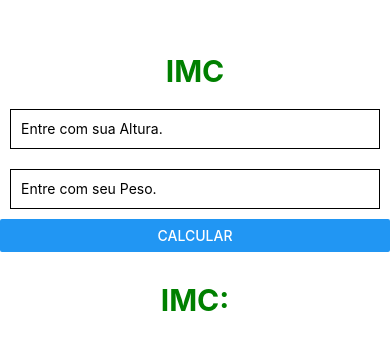
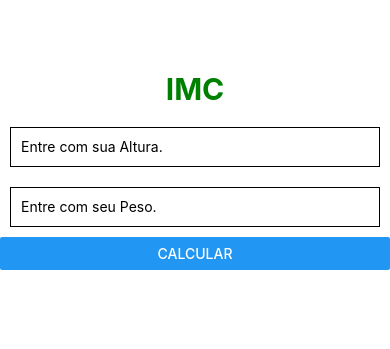
Before and after one commit to Wil-g2/imcReactNative, a React Native app: screen / in a window 390 px wide. Shown: the part 227-576 px from the top of the page. Built offline with nearby package versions, Linux system fonts and the light colour scheme.

Commit message:
Ajuste componentes na tela

```diff
--- a/App.js
+++ b/App.js
@@ -1,5 +1,6 @@
 import React from 'react';
 import { StyleSheet, Text, View, TextInput, Button, Alert } from 'react-native';
+import Icon from 'react-native-vector-icons/FontAwesome';
 
 export default class App extends React.Component {
 
@@ -31,6 +32,7 @@ export default class App extends React.Component {
     }
 
     this.setState(msg);
+
   }
 
   render() {
@@ -39,8 +41,15 @@ export default class App extends React.Component {
         <Text style={styles.textField}>IMC</Text>
         <TextInput style={styles.input} keyboardType='numeric' placeholder="Entre com sua Altura." onChangeText={(altura) => {this.setState({altura})} }/>
         <TextInput style={styles.input} keyboardType='numeric' placeholder="Entre com seu Peso."  onChangeText={(peso) => {this.setState({peso})}}/>
-        <Button style={styles.button} title="Calcular" onPress={this.Calcular}/>
-        <Text style={styles.result}>IMC:{this.state.imc}</Text>
+        <Button style={styles.button} title="Calcular" onPress={this.Calcular}
+          icon={<Icon
+                name='calculator'
+                size={15}
+                color='white'
+          />}
+          iconRight
+        />
+        <Text style={styles.result}>{this.state.imc}</Text>
       </View>
     );
   }
@@ -78,7 +87,9 @@ const styles = StyleSheet.create({
 
   button: {
     alignSelf:'center',
+    flex:1,
     margin:20,
-    padding:10
+    padding:10,
+    borderRadius: 30
   }
 });
```
